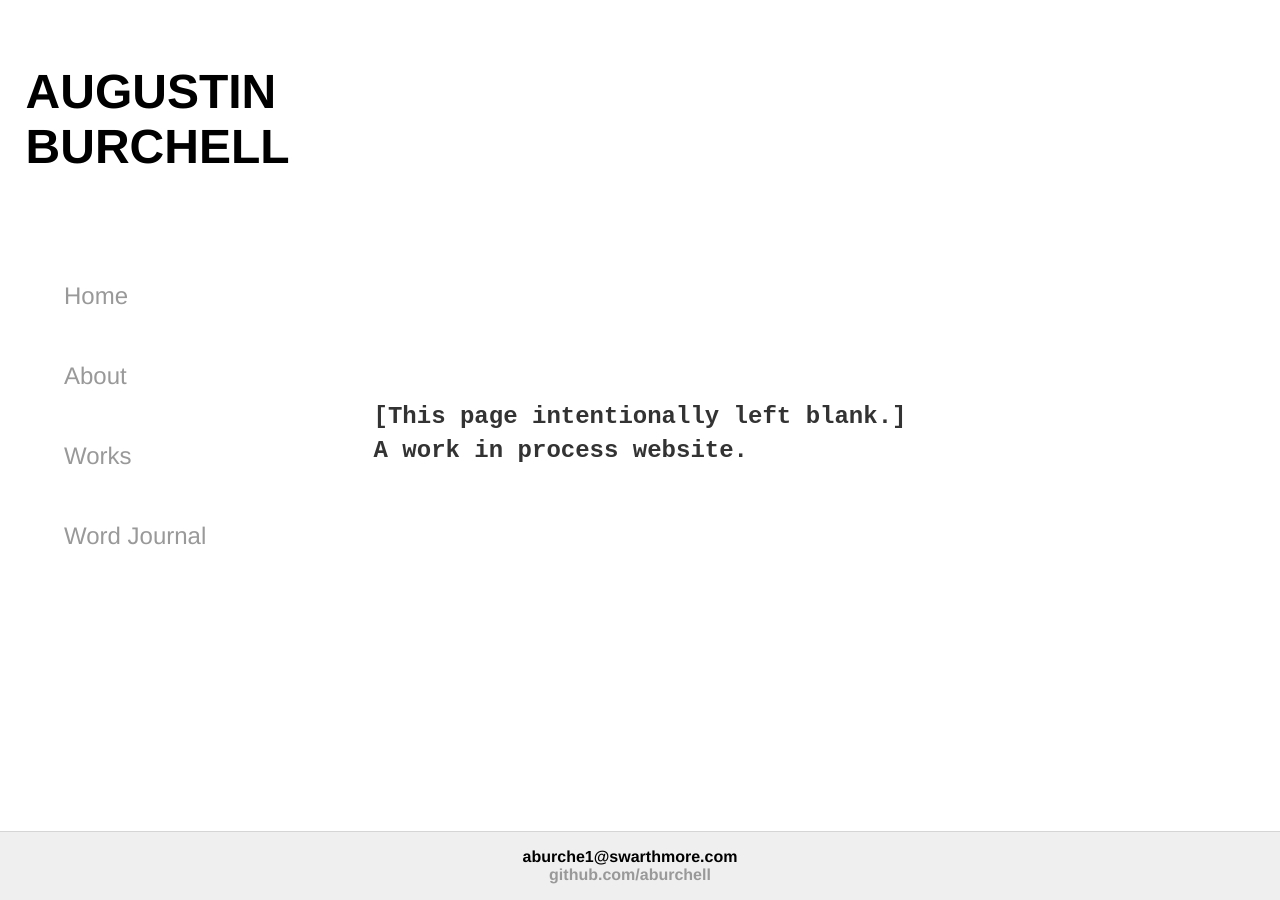
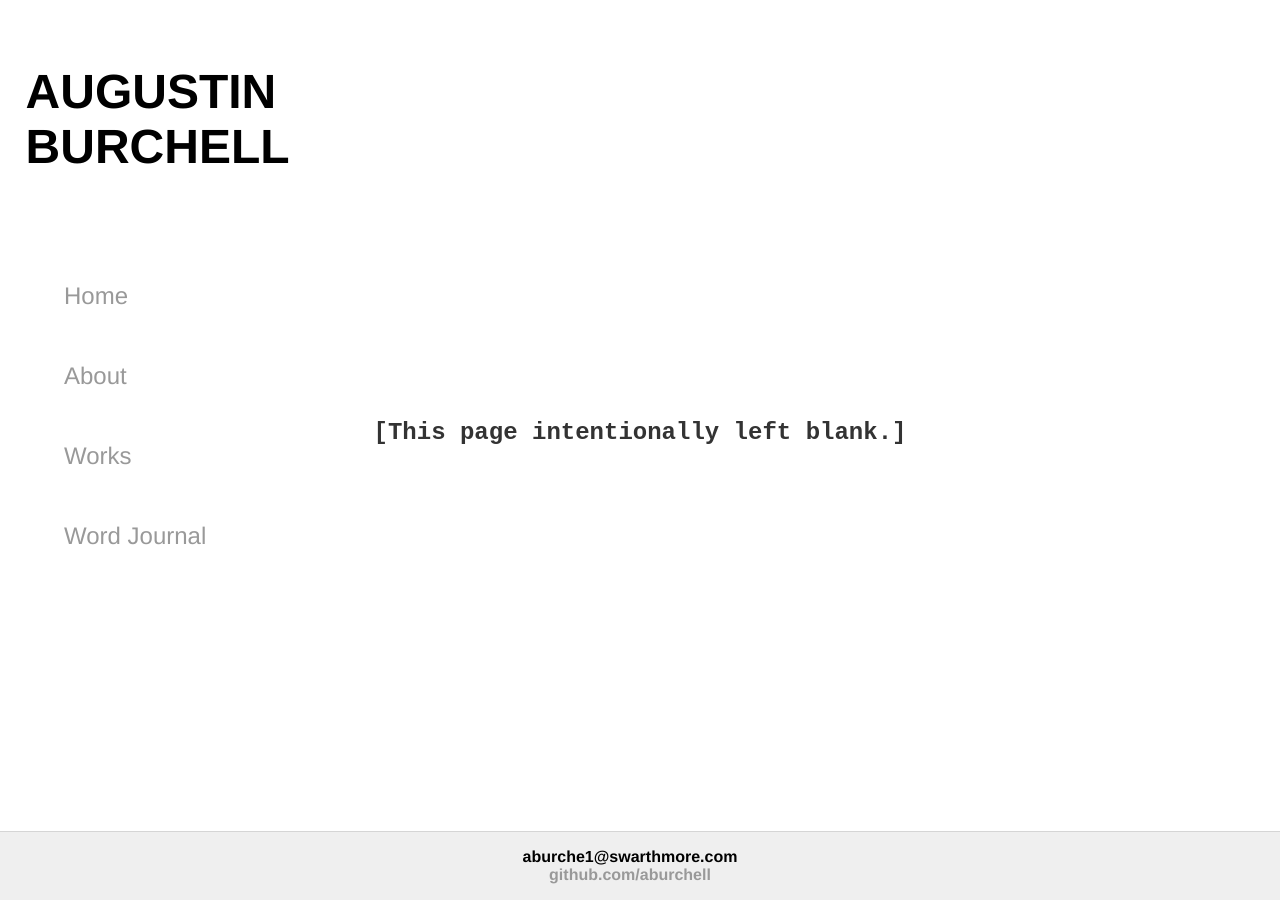
Before and after one commit to aburchell/aburchell.github.io, a Jekyll site: the page built from index.html, in a window 1280 px wide. Built offline with Jekyll 4.4.1, drawn with Linux system fonts in a browser that asks for light colours.

Commit message:
Update index.html

```diff
--- a/index.html
+++ b/index.html
@@ -5,7 +5,7 @@ title: Augustin Burchell
 <script src="myScript1.js"></script>
 
 <div class="blurb">
-	<p id="leftBlank">[This page intentionally left blank.]</br>A work in process website.</p>
+	<p id="leftBlank">[This page intentionally left blank.]</p>
 </div><!-- /.blurb -->
 
 <!-- A link to another page
```
